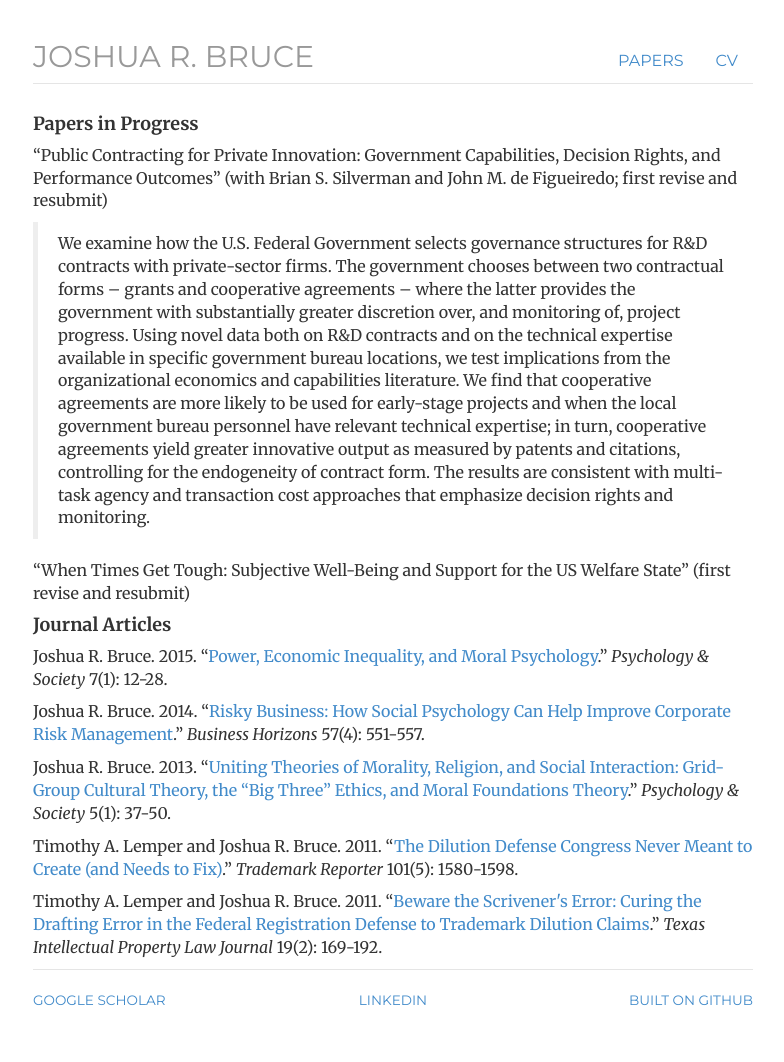
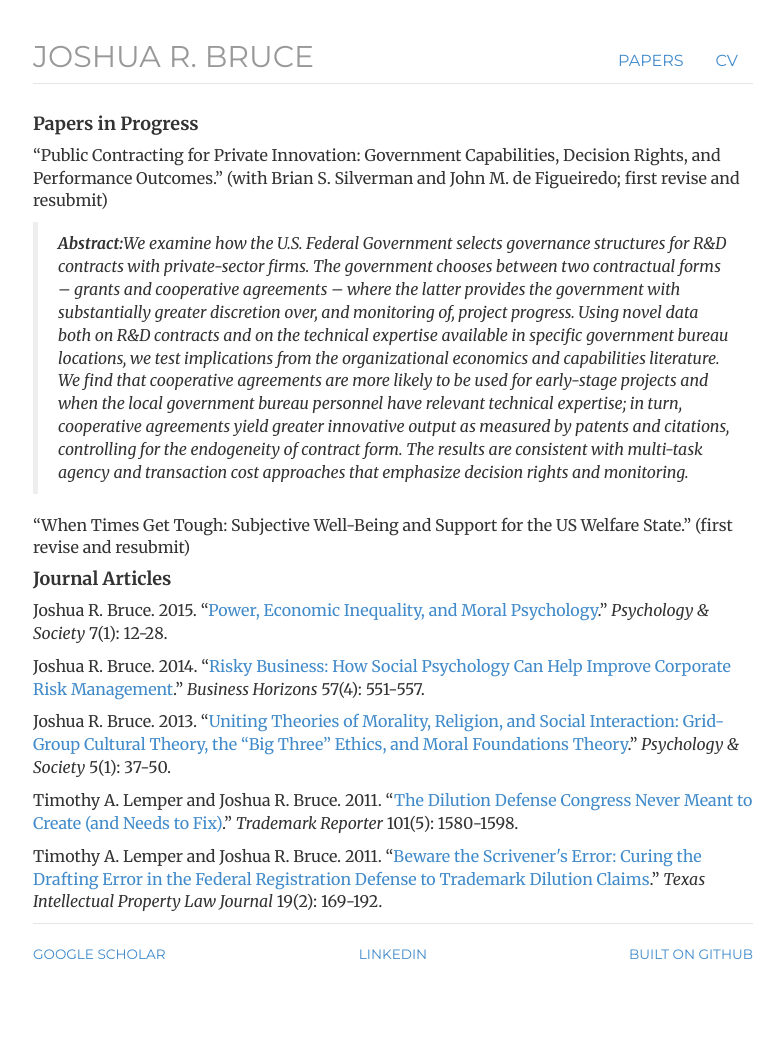
Before and after one commit to joshuarbruce/joshuarbruce.github.io, a Jekyll site: the page built from papers/index.html, in a window 1280 px wide. Shown: the whole page, without its empty margins (247-1031 px from the left). Built offline with Jekyll 4.4.1, drawn with Linux system fonts in a browser that asks for light colours; nearby versions of some CDN libraries; after the commit the page ends 1016 px from its top, so only the background shows below that.

Commit message:
Update index.html

```diff
--- a/papers/index.html
+++ b/papers/index.html
@@ -8,9 +8,10 @@
 
   <h4><b>Papers in Progress</b></h4>
 
-  <p>&ldquo;Public Contracting for Private Innovation: Government Capabilities, Decision Rights, and Performance Outcomes&rdquo; (with Brian S. Silverman and John M. de Figueiredo; first revise and resubmit)</p>
-	<blockquote>We examine how the U.S. Federal Government selects governance structures for R&D contracts with private-sector firms. The government chooses between two contractual forms – grants and cooperative agreements – where the latter provides the government with substantially greater discretion over, and monitoring of, project progress. Using novel data both on R&D contracts and on the technical expertise available in specific government bureau locations, we test implications from the organizational economics and capabilities literature. We find that cooperative agreements are more likely to be used for early-stage projects and when the local government bureau personnel have relevant technical expertise; in turn, cooperative agreements yield greater innovative output as measured by patents and citations, controlling for the endogeneity of contract form. The results are consistent with multi-task agency and transaction cost approaches that emphasize decision rights and monitoring.</blockquote>
-<p>&ldquo;When Times Get Tough: Subjective Well-Being and Support for the US Welfare State&rdquo; (first revise and resubmit)</p>
+  <p>&ldquo;Public Contracting for Private Innovation: Government Capabilities, Decision Rights, and Performance Outcomes.&rdquo; (with Brian S. Silverman and John M. de Figueiredo; first revise and resubmit)</p>
+	<blockquote><i><b>Abstract:</b>We examine how the U.S. Federal Government selects governance structures for R&D contracts with private-sector firms. The government chooses between two contractual forms – grants and cooperative agreements – where the latter provides the government with substantially greater discretion over, and monitoring of, project progress. Using novel data both on R&D contracts and on the technical expertise available in specific government bureau locations, we test implications from the organizational economics and capabilities literature. We find that cooperative agreements are more likely to be used for early-stage projects and when the local government bureau personnel have relevant technical expertise; in turn, cooperative agreements yield greater innovative output as measured by patents and citations, controlling for the endogeneity of contract form. The results are consistent with multi-task agency and transaction cost approaches that emphasize decision rights and monitoring.</i></blockquote>
+
+<p>&ldquo;When Times Get Tough: Subjective Well-Being and Support for the US Welfare State.&rdquo; (first revise and resubmit)</p>
 
 	<h4><b>Journal Articles</b></h4>
 
```
